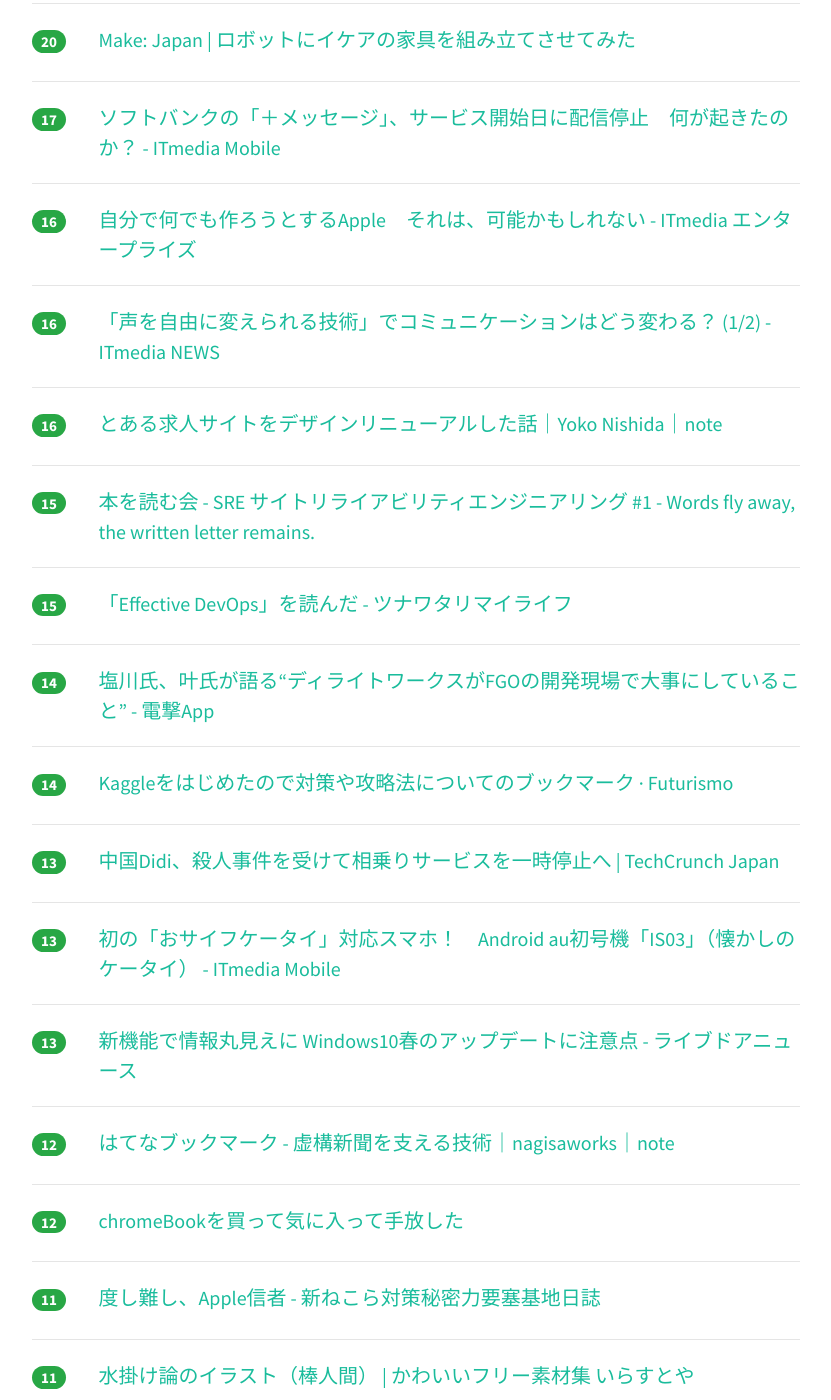
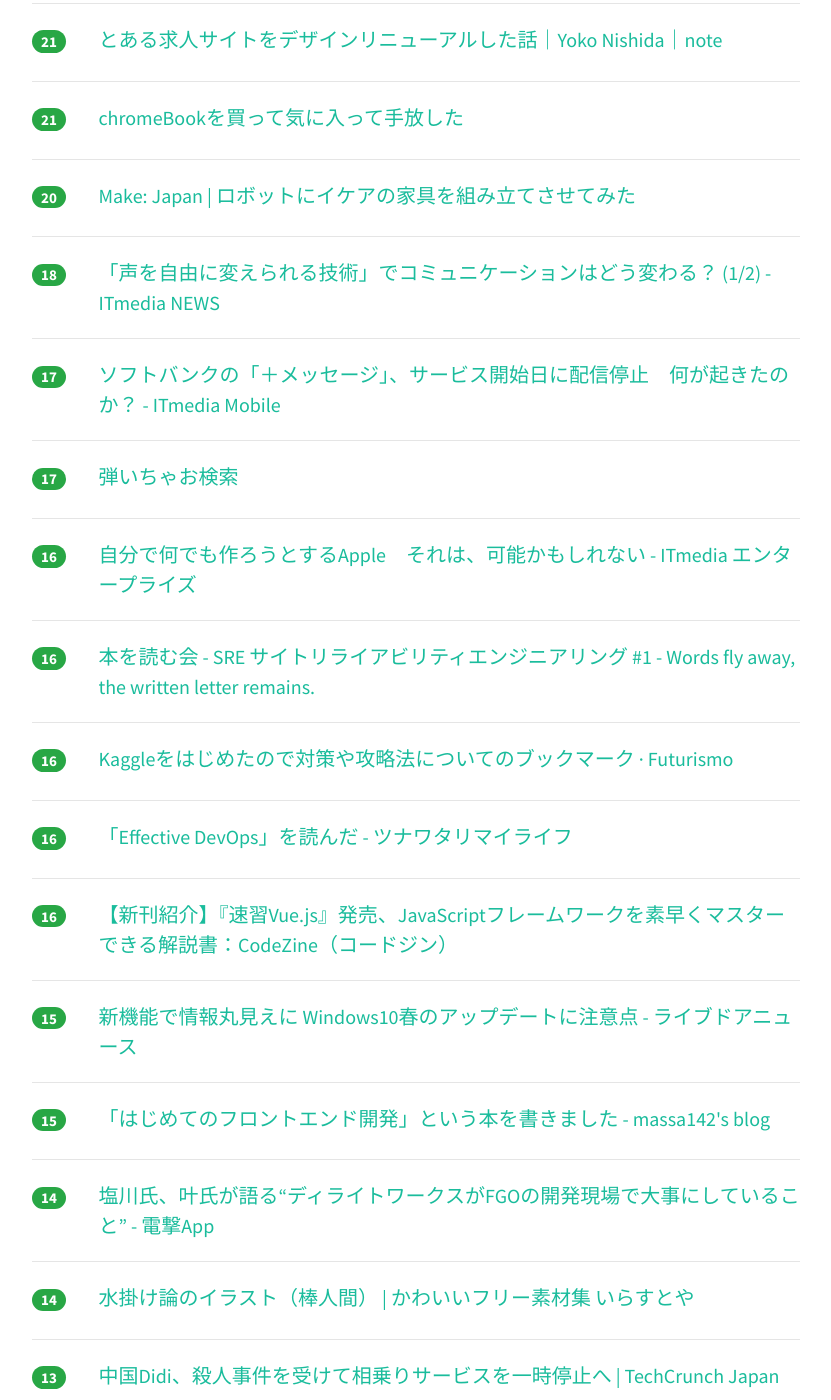
Before and after one commit to yatta47/hatena-matome-site, a Jekyll site: the page built from _posts/2018-05-12-hatena.md, in a window 1280 px wide and 1400 px high, scrolled down 2576 px. Shown: the whole window, without its empty margins (224-1055 px from the left). Built offline with Jekyll 4.4.1, drawn with Linux system fonts in a browser that asks for light colours; nearby versions of some CDN libraries; some of the changed text lies outside the part shown.

Commit message:
Updated 2018-05-12

```diff
--- a/_posts/2018-05-12-hatena.md
+++ b/_posts/2018-05-12-hatena.md
@@ -1,23 +1,23 @@
 ---
 layout: post
 title:  "2018-05-12 はてぶIT"
-date:   2018-05-12 19:01:15
+date:   2018-05-12 20:02:02
 tags: [it-hotentry]
 ---
-44 件のデータあり
+45 件のデータあり
 
 <hr><div class="row">
-<div class="col-1"><span class="badge badge-pill badge-success h2">424</span></div>
+<div class="col-1"><span class="badge badge-pill badge-success h2">457</span></div>
 <div class="col-11"><a href='https://togetter.com/li/1226566' target='_blank'>「公での罵倒は、多くの国で強い報復を呼ぶ」「日本人と韓国人が、フィリピンで多くこれで殺害される」 - Togetter</a></div>
 </div>
 <hr>
 <div class="row">
-<div class="col-1"><span class="badge badge-pill badge-success h2">105</span></div>
+<div class="col-1"><span class="badge badge-pill badge-success h2">114</span></div>
 <div class="col-11"><a href='https://speakerdeck.com/yoshikiiida/agile-in-housework-and-child-care' target='_blank'>家事と育児とアジャイル / Agile in housework and child care // Speaker Deck</a></div>
 </div>
 <hr>
 <div class="row">
-<div class="col-1"><span class="badge badge-pill badge-success h2">76</span></div>
+<div class="col-1"><span class="badge badge-pill badge-success h2">83</span></div>
 <div class="col-11"><a href='https://anond.hatelabo.jp/20180511155651' target='_blank'>カタカナにすると人名みたいになる四字熟語一覧</a></div>
 </div>
 <hr>
@@ -27,23 +27,33 @@ tags: [it-hotentry]
 </div>
 <hr>
 <div class="row">
-<div class="col-1"><span class="badge badge-pill badge-success h2">45</span></div>
+<div class="col-1"><span class="badge badge-pill badge-success h2">47</span></div>
 <div class="col-11"><a href='http://karapaia.com/archives/52259205.html' target='_blank'>本物の科学者が「偽科学者」の写真素材を見つけてツイートするのが海外で流行している件 : カラパイア</a></div>
 </div>
 <hr>
 <div class="row">
-<div class="col-1"><span class="badge badge-pill badge-success h2">44</span></div>
+<div class="col-1"><span class="badge badge-pill badge-success h2">45</span></div>
 <div class="col-11"><a href='https://headlines.yahoo.co.jp/hl?a=20180511-00010003-kurumans-bus_all' target='_blank'>新東名、最高速110km/h区間の試行から半年、事故や違反は増えた？減った？（くるまのニュース） - Yahoo!ニュース</a></div>
 </div>
 <hr>
 <div class="row">
-<div class="col-1"><span class="badge badge-pill badge-success h2">38</span></div>
+<div class="col-1"><span class="badge badge-pill badge-success h2">44</span></div>
+<div class="col-11"><a href='https://note.mu/ynunokawa/n/ndcc27f8872cb' target='_blank'>「本当に」日本一マクドナルドから遠い場所｜ヌノカワ ユウスケ｜note</a></div>
+</div>
+<hr>
+<div class="row">
+<div class="col-1"><span class="badge badge-pill badge-success h2">43</span></div>
+<div class="col-11"><a href='https://speakerdeck.com/jnchito/number-oso2018' target='_blank'>したたか？天然？なんかうまくやってるITエンジニアの生存戦略 / #oso2018 // Speaker Deck</a></div>
+</div>
+<hr>
+<div class="row">
+<div class="col-1"><span class="badge badge-pill badge-success h2">39</span></div>
 <div class="col-11"><a href='https://designthinking.or.jp/swfu/d/bootleg2.0.pdf' target='_blank'>d. デザイン思考家が 知っておくべき 39 のメソッド -the d.school bootcamp bootleg- スタンフォード大学 ハッソ・プラットナー・デザイン研究所 一般社団法人デザイン思考研究所［編集］ 柏野尊徳</a></div>
 </div>
 <hr>
 <div class="row">
-<div class="col-1"><span class="badge badge-pill badge-success h2">38</span></div>
-<div class="col-11"><a href='https://speakerdeck.com/jnchito/number-oso2018' target='_blank'>したたか？天然？なんかうまくやってるITエンジニアの生存戦略 / #oso2018 // Speaker Deck</a></div>
+<div class="col-1"><span class="badge badge-pill badge-success h2">37</span></div>
+<div class="col-11"><a href='https://oauth.jp/blog/2016/02/24/is-openid-connect-far-from-oauth2/' target='_blank'>OpenID Connectはそんなに大変かね？ - OAuth.jp</a></div>
 </div>
 <hr>
 <div class="row">
@@ -52,23 +62,18 @@ tags: [it-hotentry]
 </div>
 <hr>
 <div class="row">
-<div class="col-1"><span class="badge badge-pill badge-success h2">34</span></div>
-<div class="col-11"><a href='https://oauth.jp/blog/2016/02/24/is-openid-connect-far-from-oauth2/' target='_blank'>OpenID Connectはそんなに大変かね？ - OAuth.jp</a></div>
+<div class="col-1"><span class="badge badge-pill badge-success h2">36</span></div>
+<div class="col-11"><a href='http://globalbiz.hatenablog.com/entry/2018/05/11/152110' target='_blank'>全訳版！オランダの銀行INGの「アジャイル」な組織変革がスゴすぎます - グローバル経営の極北</a></div>
+</div>
+<hr>
+<div class="row">
+<div class="col-1"><span class="badge badge-pill badge-success h2">36</span></div>
+<div class="col-11"><a href='http://nlab.itmedia.co.jp/nl/articles/1805/12/news020.html' target='_blank'>人気Twitterアカウント「アボガド6」さん、「まる」さんがアカウント凍結　DMCAの悪用による虚偽申請が原因か - ねとらぼ</a></div>
 </div>
 <hr>
 <div class="row">
 <div class="col-1"><span class="badge badge-pill badge-success h2">34</span></div>
-<div class="col-11"><a href='http://globalbiz.hatenablog.com/entry/2018/05/11/152110' target='_blank'>全訳版！オランダの銀行INGの「アジャイル」な組織変革がスゴすぎます - グローバル経営の極北</a></div>
-</div>
-<hr>
-<div class="row">
-<div class="col-1"><span class="badge badge-pill badge-success h2">33</span></div>
 <div class="col-11"><a href='https://note.mu/uxman/n/n824764ef5634' target='_blank'>慣れるUIをつくる 理論編｜吉永悠記 / UXマン｜note</a></div>
-</div>
-<hr>
-<div class="row">
-<div class="col-1"><span class="badge badge-pill badge-success h2">32</span></div>
-<div class="col-11"><a href='https://note.mu/ynunokawa/n/ndcc27f8872cb' target='_blank'>「本当に」日本一マクドナルドから遠い場所｜ヌノカワ ユウスケ｜note</a></div>
 </div>
 <hr>
 <div class="row">
@@ -77,13 +82,18 @@ tags: [it-hotentry]
 </div>
 <hr>
 <div class="row">
-<div class="col-1"><span class="badge badge-pill badge-success h2">30</span></div>
-<div class="col-11"><a href='https://creive.me/archives/2156/' target='_blank'>デザインに役立つ！黄金比や白銀比の比率を計算してくれる5つのツール | creive【クリーブ】</a></div>
+<div class="col-1"><span class="badge badge-pill badge-success h2">31</span></div>
+<div class="col-11"><a href='https://www.businessinsider.jp/post-166302' target='_blank'>6ページの長文メモ —— ベゾスも認めるアマゾンの｢奇妙な会議ルール｣ | BUSINESS INSIDER JAPAN</a></div>
 </div>
 <hr>
 <div class="row">
 <div class="col-1"><span class="badge badge-pill badge-success h2">30</span></div>
-<div class="col-11"><a href='https://www.businessinsider.jp/post-166302' target='_blank'>6ページの長文メモ —— ベゾスも認めるアマゾンの｢奇妙な会議ルール｣ | BUSINESS INSIDER JAPAN</a></div>
+<div class="col-11"><a href='https://www.facebook.com/notes/protect-the-graph/pyre-fast-type-checking-for-python/2048520695388071/' target='_blank'>Pyre: Fast Type Checking for Python</a></div>
+</div>
+<hr>
+<div class="row">
+<div class="col-1"><span class="badge badge-pill badge-success h2">30</span></div>
+<div class="col-11"><a href='https://creive.me/archives/2156/' target='_blank'>デザインに役立つ！黄金比や白銀比の比率を計算してくれる5つのツール | creive【クリーブ】</a></div>
 </div>
 <hr>
 <div class="row">
@@ -93,26 +103,16 @@ tags: [it-hotentry]
 <hr>
 <div class="row">
 <div class="col-1"><span class="badge badge-pill badge-success h2">27</span></div>
-<div class="col-11"><a href='https://www.facebook.com/notes/protect-the-graph/pyre-fast-type-checking-for-python/2048520695388071/' target='_blank'>Pyre: Fast Type Checking for Python</a></div>
-</div>
-<hr>
-<div class="row">
-<div class="col-1"><span class="badge badge-pill badge-success h2">27</span></div>
 <div class="col-11"><a href='http://tsudoi.org/guide/about/index2.html' target='_blank'>反響について | 吉本式コーディング</a></div>
 </div>
 <hr>
 <div class="row">
-<div class="col-1"><span class="badge badge-pill badge-success h2">27</span></div>
-<div class="col-11"><a href='http://nlab.itmedia.co.jp/nl/articles/1805/12/news020.html' target='_blank'>人気Twitterアカウント「アボガド6」さん、「まる」さんがアカウント凍結　DMCAの悪用による虚偽申請が原因か - ねとらぼ</a></div>
+<div class="col-1"><span class="badge badge-pill badge-success h2">26</span></div>
+<div class="col-11"><a href='http://blog.aidemy.net/entry/2018/05/11/162024' target='_blank'>Pythonで国会議事録から、話題の政治ワードを抽出してみた - Aidemy Tech Blog</a></div>
 </div>
 <hr>
 <div class="row">
 <div class="col-1"><span class="badge badge-pill badge-success h2">25</span></div>
-<div class="col-11"><a href='http://blog.aidemy.net/entry/2018/05/11/162024' target='_blank'>Pythonで国会議事録から、話題の政治ワードを抽出してみた - Aidemy Tech Blog</a></div>
-</div>
-<hr>
-<div class="row">
-<div class="col-1"><span class="badge badge-pill badge-success h2">24</span></div>
 <div class="col-11"><a href='https://togetter.com/li/1226482' target='_blank'>衰弱しきってた犬が拾われて育っていく姿から飼い主の愛情が溢れていると話題に「やさしい世界」 - Togetter</a></div>
 </div>
 <hr>
@@ -122,13 +122,33 @@ tags: [it-hotentry]
 </div>
 <hr>
 <div class="row">
+<div class="col-1"><span class="badge badge-pill badge-success h2">21</span></div>
+<div class="col-11"><a href='https://note.mu/nikoko/n/n696dca3bfc44' target='_blank'>とある求人サイトをデザインリニューアルした話｜Yoko Nishida｜note</a></div>
+</div>
+<hr>
+<div class="row">
+<div class="col-1"><span class="badge badge-pill badge-success h2">21</span></div>
+<div class="col-11"><a href='https://anond.hatelabo.jp/20180512100923' target='_blank'>chromeBookを買って気に入って手放した</a></div>
+</div>
+<hr>
+<div class="row">
 <div class="col-1"><span class="badge badge-pill badge-success h2">20</span></div>
 <div class="col-11"><a href='http://makezine.jp/blog/2018/05/watch-robots-attempt-assemble-ikea-furniture.html' target='_blank'>Make: Japan | ロボットにイケアの家具を組み立てさせてみた</a></div>
 </div>
 <hr>
 <div class="row">
+<div class="col-1"><span class="badge badge-pill badge-success h2">18</span></div>
+<div class="col-11"><a href='http://www.itmedia.co.jp/news/articles/1805/12/news018.html' target='_blank'>「声を自由に変えられる技術」でコミュニケーションはどう変わる？ (1/2) - ITmedia NEWS</a></div>
+</div>
+<hr>
+<div class="row">
 <div class="col-1"><span class="badge badge-pill badge-success h2">17</span></div>
 <div class="col-11"><a href='http://www.itmedia.co.jp/mobile/articles/1805/11/news142.html' target='_blank'>ソフトバンクの「＋メッセージ」、サービス開始日に配信停止　何が起きたのか？ - ITmedia Mobile</a></div>
+</div>
+<hr>
+<div class="row">
+<div class="col-1"><span class="badge badge-pill badge-success h2">17</span></div>
+<div class="col-11"><a href='http://melodysearch.y2lab.com/melodySearch.html' target='_blank'>弾いちゃお検索</a></div>
 </div>
 <hr>
 <div class="row">
@@ -138,22 +158,32 @@ tags: [it-hotentry]
 <hr>
 <div class="row">
 <div class="col-1"><span class="badge badge-pill badge-success h2">16</span></div>
-<div class="col-11"><a href='http://www.itmedia.co.jp/news/articles/1805/12/news018.html' target='_blank'>「声を自由に変えられる技術」でコミュニケーションはどう変わる？ (1/2) - ITmedia NEWS</a></div>
+<div class="col-11"><a href='http://tomomii.hatenablog.com/entry/2018/05/08/234610' target='_blank'>本を読む会 - SRE サイトリライアビリティエンジニアリング #1 - Words fly away, the written letter remains.</a></div>
 </div>
 <hr>
 <div class="row">
 <div class="col-1"><span class="badge badge-pill badge-success h2">16</span></div>
-<div class="col-11"><a href='https://note.mu/nikoko/n/n696dca3bfc44' target='_blank'>とある求人サイトをデザインリニューアルした話｜Yoko Nishida｜note</a></div>
+<div class="col-11"><a href='http://futurismo.biz/archives/6744/' target='_blank'>Kaggleをはじめたので対策や攻略法についてのブックマーク · Futurismo</a></div>
+</div>
+<hr>
+<div class="row">
+<div class="col-1"><span class="badge badge-pill badge-success h2">16</span></div>
+<div class="col-11"><a href='http://blog.chaspy.me/entry/2018/05/12/120000' target='_blank'>「Effective DevOps」を読んだ - ツナワタリマイライフ</a></div>
+</div>
+<hr>
+<div class="row">
+<div class="col-1"><span class="badge badge-pill badge-success h2">16</span></div>
+<div class="col-11"><a href='https://codezine.jp/article/detail/10822' target='_blank'>【新刊紹介】『速習Vue.js』発売、JavaScriptフレームワークを素早くマスターできる解説書：CodeZine（コードジン）</a></div>
 </div>
 <hr>
 <div class="row">
 <div class="col-1"><span class="badge badge-pill badge-success h2">15</span></div>
-<div class="col-11"><a href='http://tomomii.hatenablog.com/entry/2018/05/08/234610' target='_blank'>本を読む会 - SRE サイトリライアビリティエンジニアリング #1 - Words fly away, the written letter remains.</a></div>
+<div class="col-11"><a href='http://news.livedoor.com/article/detail/14700947/' target='_blank'>新機能で情報丸見えに Windows10春のアップデートに注意点 - ライブドアニュース</a></div>
 </div>
 <hr>
 <div class="row">
 <div class="col-1"><span class="badge badge-pill badge-success h2">15</span></div>
-<div class="col-11"><a href='http://blog.chaspy.me/entry/2018/05/12/120000' target='_blank'>「Effective DevOps」を読んだ - ツナワタリマイライフ</a></div>
+<div class="col-11"><a href='https://massa142.hatenablog.com/entry/2018/05/12/161236' target='_blank'>「はじめてのフロントエンド開発」という本を書きました - massa142's blog</a></div>
 </div>
 <hr>
 <div class="row">
@@ -163,7 +193,7 @@ tags: [it-hotentry]
 <hr>
 <div class="row">
 <div class="col-1"><span class="badge badge-pill badge-success h2">14</span></div>
-<div class="col-11"><a href='http://futurismo.biz/archives/6744/' target='_blank'>Kaggleをはじめたので対策や攻略法についてのブックマーク · Futurismo</a></div>
+<div class="col-11"><a href='https://www.irasutoya.com/2018/05/blog-post_72.html' target='_blank'>水掛け論のイラスト（棒人間） | かわいいフリー素材集 いらすとや</a></div>
 </div>
 <hr>
 <div class="row">
@@ -178,7 +208,7 @@ tags: [it-hotentry]
 <hr>
 <div class="row">
 <div class="col-1"><span class="badge badge-pill badge-success h2">13</span></div>
-<div class="col-11"><a href='http://news.livedoor.com/article/detail/14700947/' target='_blank'>新機能で情報丸見えに Windows10春のアップデートに注意点 - ライブドアニュース</a></div>
+<div class="col-11"><a href='http://nekora.hatenablog.com/entry/2018/05/10/213000' target='_blank'>度し難し、Apple信者 - 新ねこら対策秘密力要塞基地日誌</a></div>
 </div>
 <hr>
 <div class="row">
@@ -187,37 +217,12 @@ tags: [it-hotentry]
 </div>
 <hr>
 <div class="row">
-<div class="col-1"><span class="badge badge-pill badge-success h2">12</span></div>
-<div class="col-11"><a href='https://anond.hatelabo.jp/20180512100923' target='_blank'>chromeBookを買って気に入って手放した</a></div>
-</div>
-<hr>
-<div class="row">
-<div class="col-1"><span class="badge badge-pill badge-success h2">11</span></div>
-<div class="col-11"><a href='http://nekora.hatenablog.com/entry/2018/05/10/213000' target='_blank'>度し難し、Apple信者 - 新ねこら対策秘密力要塞基地日誌</a></div>
-</div>
-<hr>
-<div class="row">
-<div class="col-1"><span class="badge badge-pill badge-success h2">11</span></div>
-<div class="col-11"><a href='https://www.irasutoya.com/2018/05/blog-post_72.html' target='_blank'>水掛け論のイラスト（棒人間） | かわいいフリー素材集 いらすとや</a></div>
-</div>
-<hr>
-<div class="row">
-<div class="col-1"><span class="badge badge-pill badge-success h2">11</span></div>
-<div class="col-11"><a href='https://codezine.jp/article/detail/10822' target='_blank'>【新刊紹介】『速習Vue.js』発売、JavaScriptフレームワークを素早くマスターできる解説書：CodeZine（コードジン）</a></div>
-</div>
-<hr>
-<div class="row">
 <div class="col-1"><span class="badge badge-pill badge-success h2">8</span></div>
 <div class="col-11"><a href='http://tsumuri5.com/blog-entry-585.html' target='_blank'>自転車旅、ロングライドでのカメラの持ち運びについて。写真とカメラのお話。 - 自転車旅のあれこれ</a></div>
 </div>
 <hr>
 <div class="row">
-<div class="col-1"><span class="badge badge-pill badge-success h2">7</span></div>
-<div class="col-11"><a href='https://massa142.hatenablog.com/entry/2018/05/12/161236' target='_blank'>「はじめてのフロントエンド開発」という本を書きました - massa142's blog</a></div>
-</div>
-<hr>
-<div class="row">
-<div class="col-1"><span class="badge badge-pill badge-success h2">5</span></div>
+<div class="col-1"><span class="badge badge-pill badge-success h2">6</span></div>
 <div class="col-11"><a href='https://togetter.com/li/1226645' target='_blank'>VRchat内で恐怖体験が発生「違う...そんなつもりじゃ...優しく撫でてただけなんだ...」 - Togetter</a></div>
 </div>
 <hr>
```
